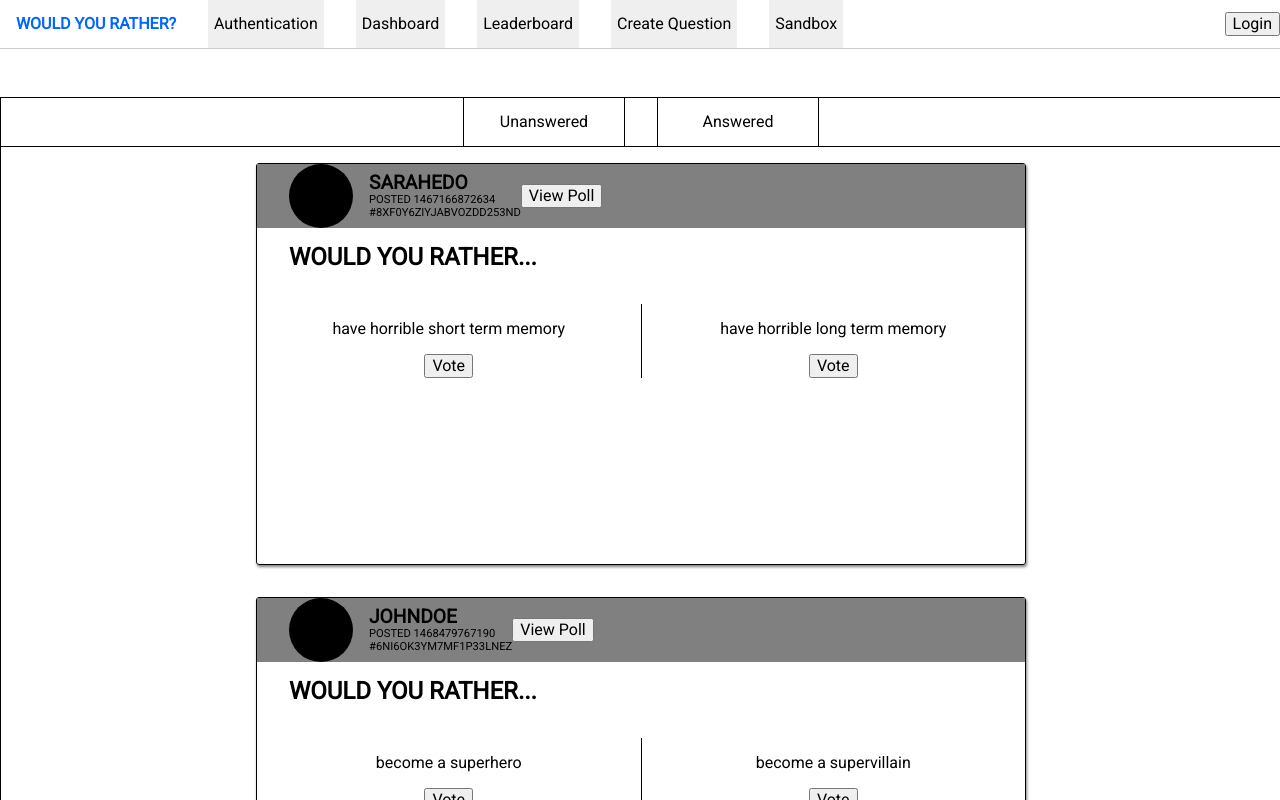
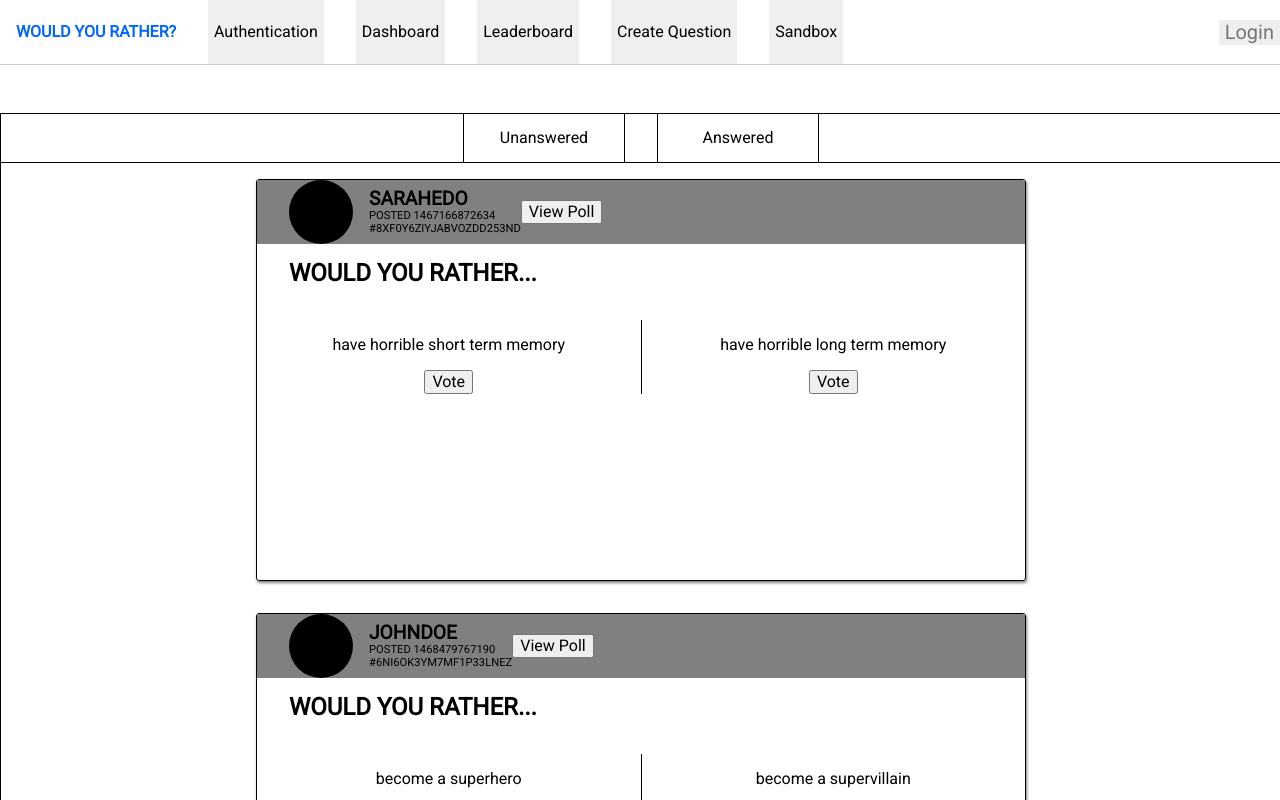
Before and after one commit to thejoshcooter/u-would-you-rather, a React (Create React App) app: page /dashboard in a window 1280 px wide. Shown: the top 800 px of the page. Built offline with nearby package versions, Linux system fonts and the light colour scheme.

Commit message:
update main menu styling and add fontawesome

```diff
--- a/public/index.html
+++ b/public/index.html
@@ -26,6 +26,7 @@
     -->
     <link rel="preconnect" href="https://fonts.gstatic.com">
     <link href="https://fonts.googleapis.com/css2?family=Roboto&display=swap" rel="stylesheet">
+    <script src="https://kit.fontawesome.com/78b2c0f154.js" crossorigin="anonymous"></script>
     <title>React App</title>
   </head>
   <body>
--- a/src/components/MainMenu.js
+++ b/src/components/MainMenu.js
@@ -37,7 +37,7 @@ const MainMenu = () => {
                         <Avatar image={auth.avatarURL}>
                         </Avatar>
                         <h3>{auth.user}</h3>
-                        <button onClick={onLogout}>Logout</button>
+                        <button onClick={onLogout}><i className="fas fa-sign-out-alt"></i></button>
                     </Account>
                 )}
 
@@ -54,7 +54,7 @@ const MainMenu = () => {
 
 const Menu = styled.div`
     width: 100%;
-    height: 3rem;
+    height: 4rem;
     border-bottom: 1px solid rgba(0, 0, 0, 0.2);
 `
 
@@ -104,6 +104,21 @@ const Account = styled.div`
     flex-flow: row nowrap;
     justify-content: space-around;
     align-items: center;
+
+    h3 {
+        margin: 0 0.5rem;
+    }
+
+    button {
+        border: none;
+        color: rgba(0, 0, 0, 0.5);
+        font-size: 1.25rem;
+        margin-left: 1rem;
+    }
+
+    button:hover {
+        color: red;
+    }
 `
 
 const Avatar = styled.div`
@@ -112,6 +127,9 @@ const Avatar = styled.div`
     border-radius: 100px;
     background-image: url(${props => props.image});
     background-size: cover;
+    border: 2px solid rgba(0, 0, 0, 0.5);
+    margin: 0 0.5rem;
+    box-shadow: 1px 2px 3px rgba(0, 0, 0, 0.5);
 `
 
 export default MainMenu
```
